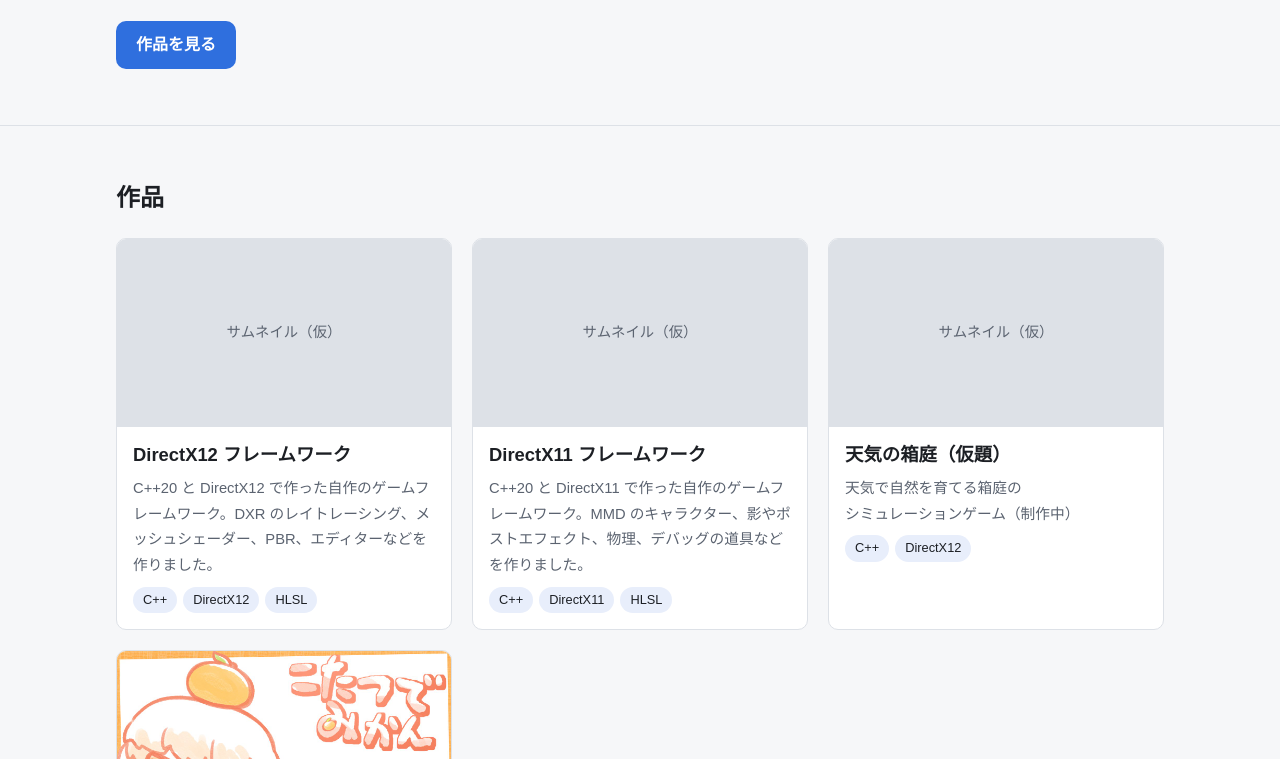
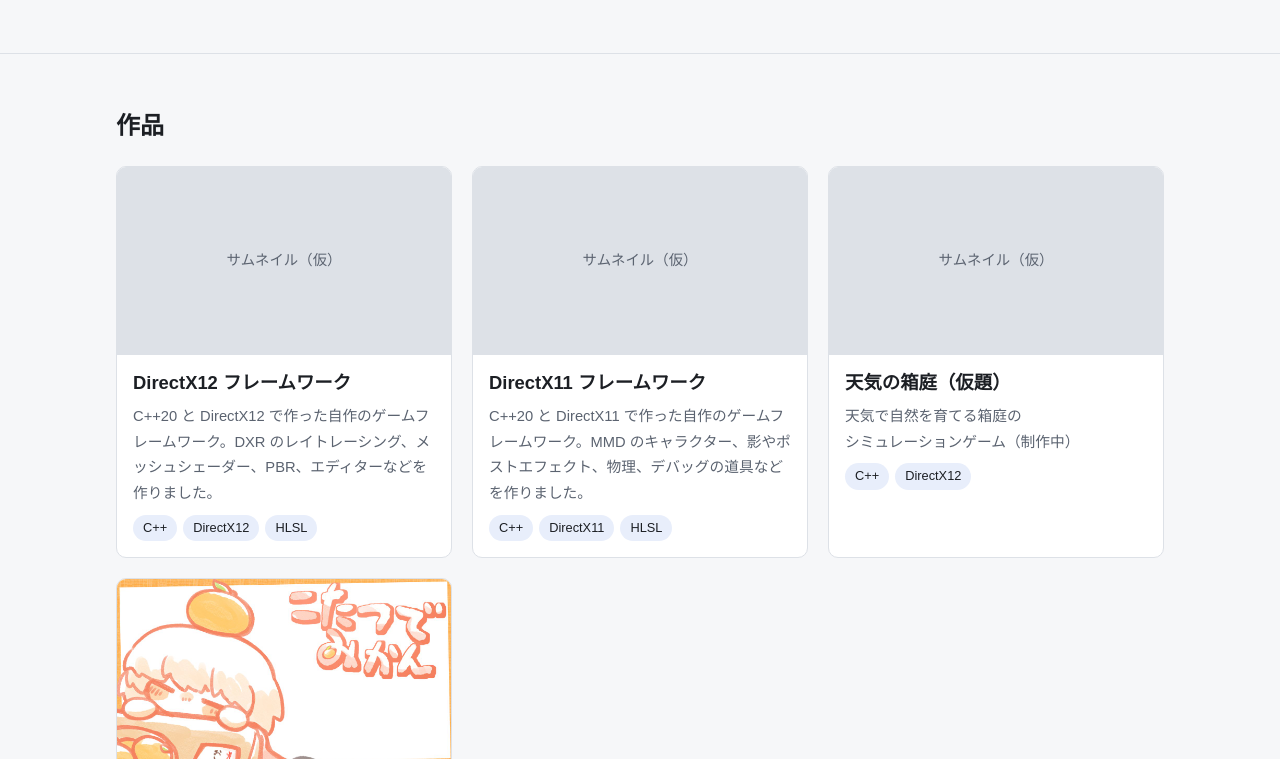
Before and after one commit to IppeiYamaki/IppeiYamaki.github.io, a plain HTML site: page index.html in a window 1280 px wide. Shown: the part 239-998 px from the top of the page. Drawn offline with Linux system fonts and the light colour scheme.

Commit message:
作品を見るのボタンを削除

```diff
--- a/css/style.css
+++ b/css/style.css
@@ -5,7 +5,6 @@
   --muted: #5b6370;
   --border: #dde1e7;
   --accent: #2f6fde;
-  --accent-text: #ffffff;
   --tag-bg: #e8eefb;
   --radius: 10px;
   --max-width: 1080px;
@@ -21,7 +20,6 @@
     --muted: #9aa3b0;
     --border: #2e333c;
     --accent: #6b9cff;
-    --accent-text: #0e1116;
     --tag-bg: #253049;
   }
 }
@@ -161,29 +159,7 @@ main [id]:not(section) {
 .hero .lead {
   color: var(--muted);
   font-size: 1.1rem;
-  margin: 0 0 24px;
-}
-
-.button {
-  display: inline-block;
-  padding: 10px 20px;
-  border-radius: var(--radius);
-  background: var(--accent);
-  color: var(--accent-text);
-  text-decoration: none;
-  font-weight: 700;
-}
-
-.button.secondary {
-  background: transparent;
-  color: var(--accent);
-  border: 1px solid var(--accent);
-}
-
-.button-row {
-  display: flex;
-  gap: 12px;
-  flex-wrap: wrap;
+  margin: 0;
 }
 
 /* ---- プロフィール ---- */
--- a/index.html
+++ b/index.html
@@ -27,9 +27,6 @@
         <p class="eyebrow">PORTFOLIO</p>
         <h1>山木一平</h1>
         <p class="lead">ゲーム開発とグラフィックスプログラミングの作品をまとめています。</p>
-        <div class="button-row">
-          <a class="button" href="#works">作品を見る</a>
-        </div>
       </div>
     </section>
 
```
